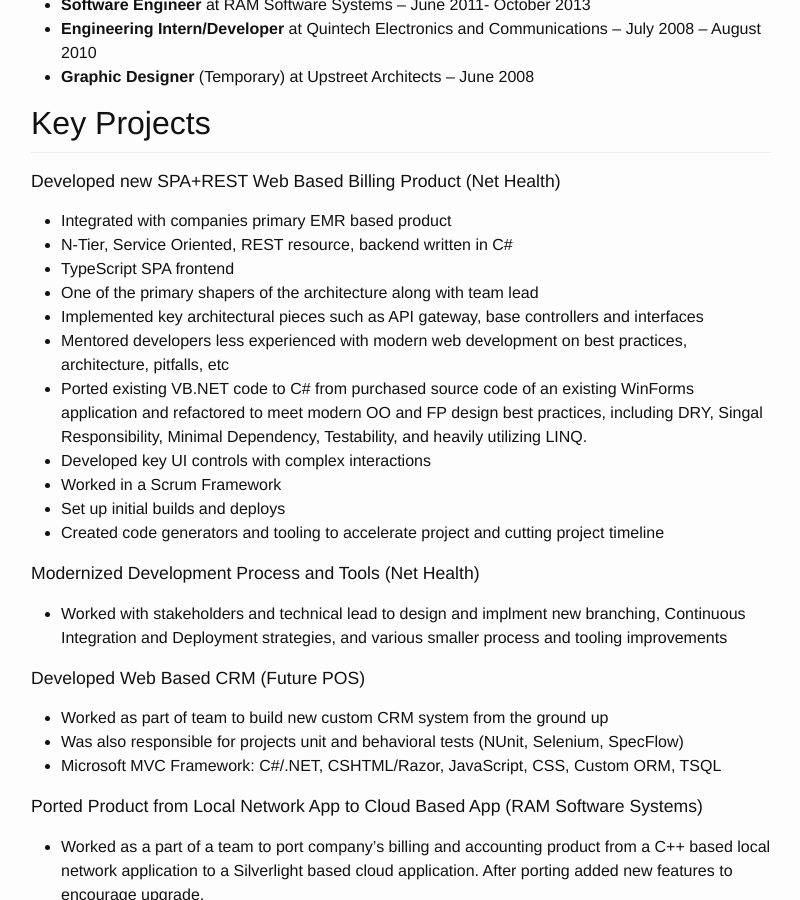
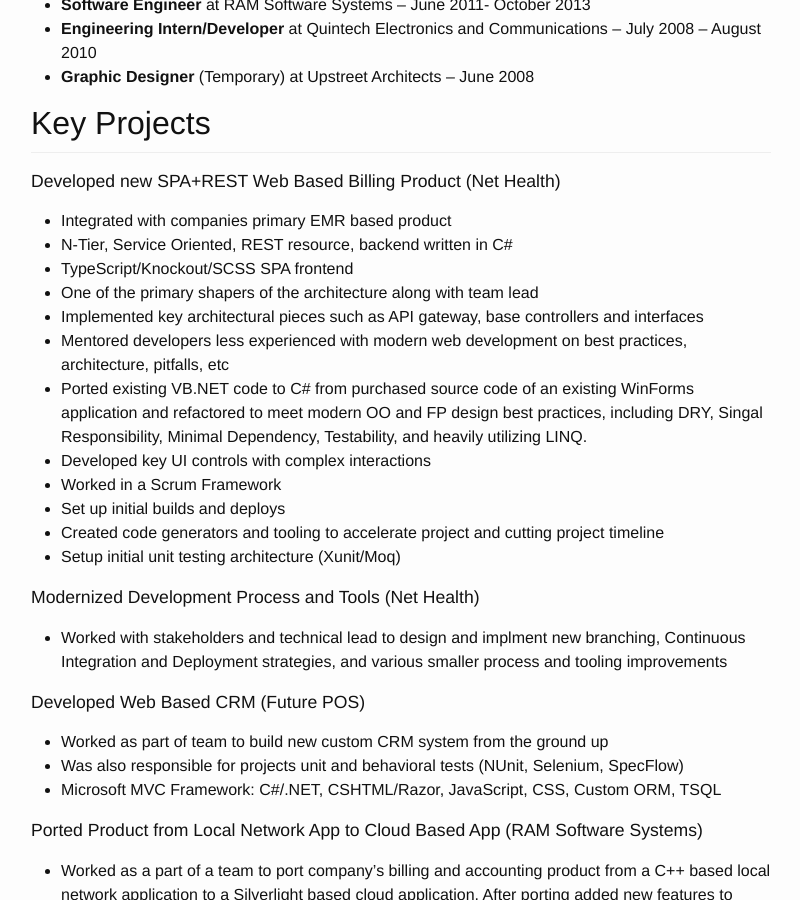
Before and after one commit to beattyml1/beattyml1.github.io, a Jekyll site: the page built from resume.md, in a window 1280 px wide and 900 px high, scrolled down 671 px. Shown: the whole window, without its empty margins (239-1039 px from the left). Built offline with Jekyll 4.4.1, drawn with Linux system fonts in a browser that asks for light colours.

Commit message:
Update resume.md

```diff
--- a/resume.md
+++ b/resume.md
@@ -33,7 +33,7 @@ Key Projects
 ### Developed new SPA+REST Web Based Billing Product (Net Health)
 - Integrated with companies primary EMR based product
 - N-Tier, Service Oriented, REST resource, backend written in C#
-- TypeScript SPA frontend
+- TypeScript/Knockout/SCSS SPA frontend
 - One of the primary shapers of the architecture along with team lead
 - Implemented key architectural pieces such as API gateway, base controllers and interfaces
 - Mentored developers less experienced with modern web development on best practices, architecture, pitfalls, etc
@@ -42,6 +42,7 @@ Key Projects
 - Worked in a Scrum Framework
 - Set up initial builds and deploys
 - Created code generators and tooling to accelerate project and cutting project timeline
+- Setup initial unit testing architecture (Xunit/Moq)
 
 ### Modernized Development Process and Tools (Net Health)
 - Worked with stakeholders and technical lead to design and implment new branching, Continuous Integration and Deployment strategies, and various smaller process and tooling improvements
```
